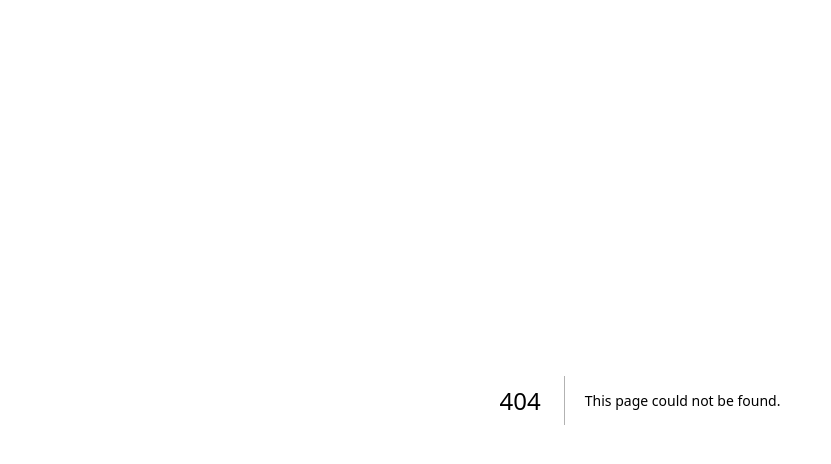
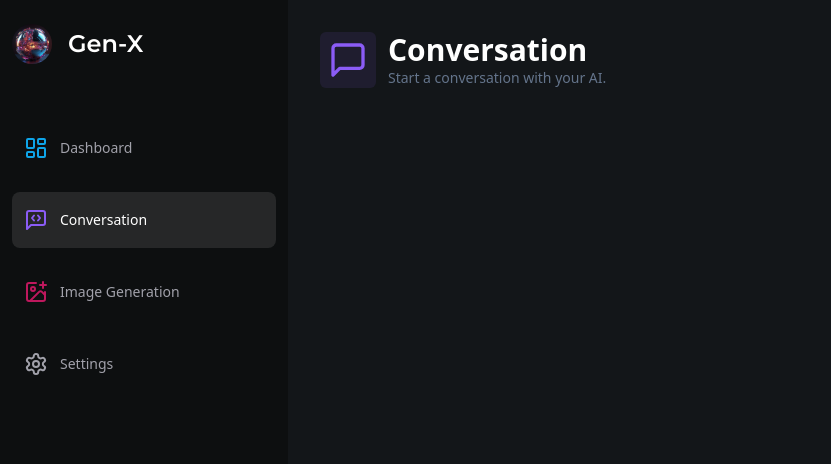
Before and after one commit to KiranBabu007/AI-Content-Creation, a Next.js app: page /conversation in a window 1280 px wide. Before the commit this address had no page. Shown: the top 464 px of the page, without its empty margins (0-831 px from the left). Built offline with nearby package versions, Linux system fonts and the light colour scheme.

Commit message:
Refactor code to improve performance and readability

```diff
--- /dev/null
+++ b/app/(dashboard)/(routes)/conversation/page.tsx
@@ -0,0 +1,21 @@
+import Heading from "@/components/heading"
+import { MessageSquare } from "lucide-react"
+
+
+
+const page = () => {
+    return (
+        <div>
+            <Heading
+                title="Conversation"
+                description="Start a conversation with your AI."
+                icon={MessageSquare}
+                iconColor="text-violet-500"
+                bgColor="bg-violet-500/10"
+            />
+            <div className="px-4 lg:px-8"></div>
+        </div>
+    )
+}
+
+export default page
--- /dev/null
+++ b/components/heading.tsx
@@ -0,0 +1,42 @@
+import { cn } from "@/lib/utils";
+import { LucideIcon } from "lucide-react";
+
+
+interface HeadingProps {
+    title: string;
+    description: string;
+    icon: LucideIcon;
+    iconColor?: string;
+    bgColor?: string;
+}
+
+const heading = ({
+    title,
+    description,
+    icon: Icon,
+    iconColor,
+    bgColor,
+}: HeadingProps) => {
+    return (
+        <>
+            <div className="text-white px-4 lg:px-8 flex items-center gap-x-3 mb-8">
+                <div className={cn("p-2 w-fit rounded-md", bgColor)}>
+                    <Icon className={cn("w-10 h-10", iconColor)} />
+                </div>
+
+                <div>
+                    <h2 className="text-3xl font-bold">
+                        {title}
+                    </h2>
+                    <p className="text-sm text-muted-foreground">
+                        {description}
+                    </p>
+                </div>
+            </div>
+
+        </>
+
+    )
+}
+
+export default heading
```
